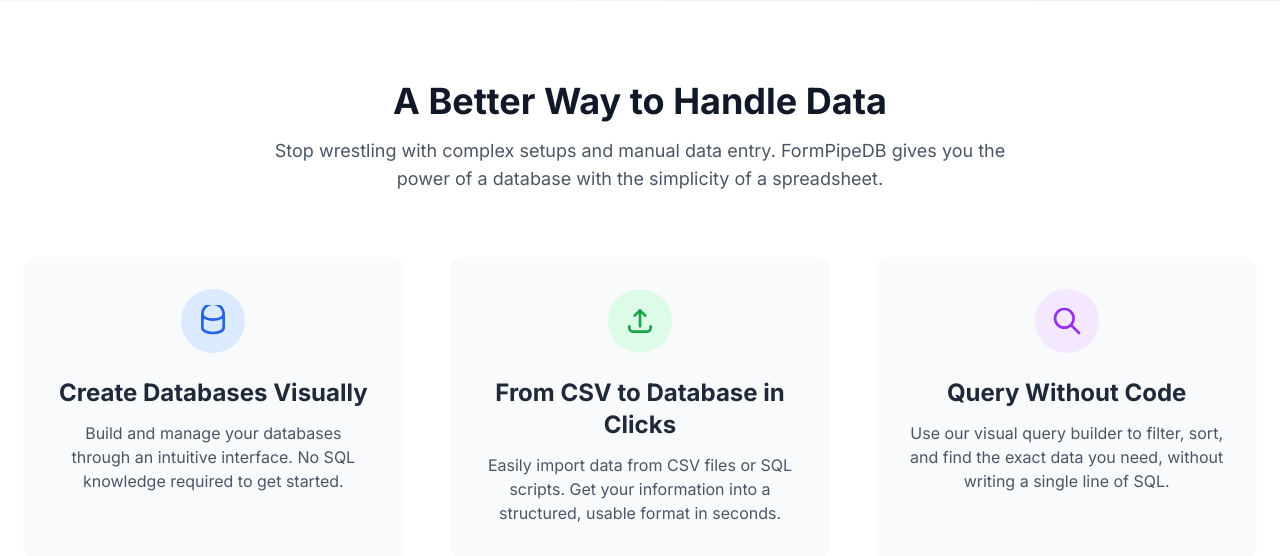
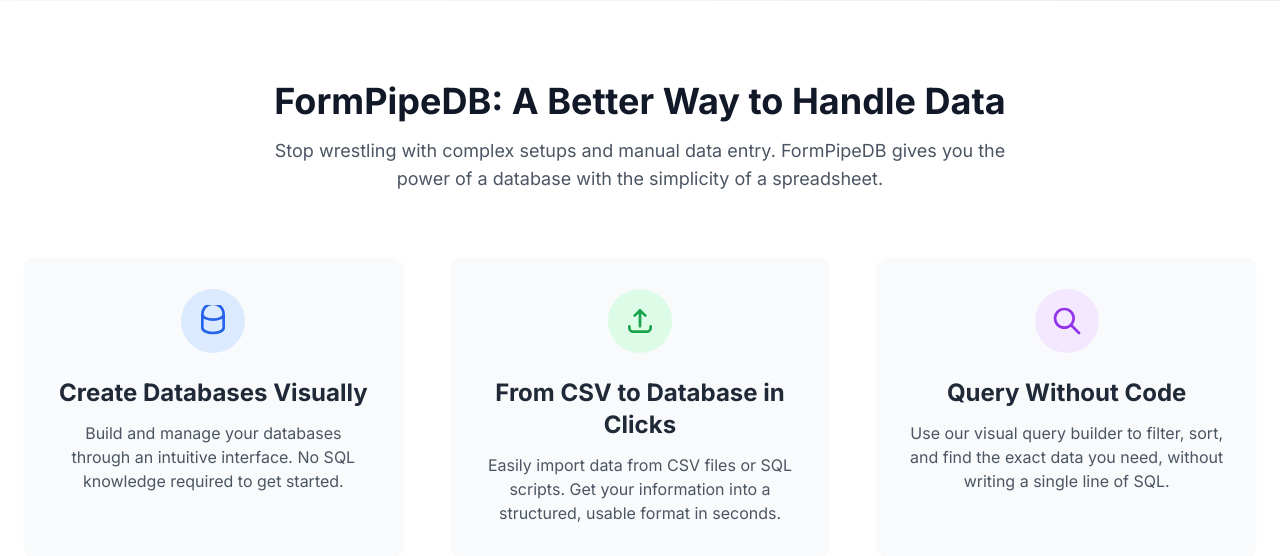
Before and after one commit to SakibHasanAdmin/formpipedb, a FastAPI app: page / in a window 1280 px wide. Shown: the part 708-1264 px from the top of the page. Run offline with FastAPI, Linux system fonts and the light colour scheme; some libraries are stand-ins or nearby versions.

Commit message:
seo management

```diff
--- a/templates/index.html
+++ b/templates/index.html
@@ -4,8 +4,8 @@
     <meta charset="UTF-8">
     <meta name="viewport" content="width=device-width, initial-scale=1.0">
     <meta name="robots" content="index, follow">
-    <meta name="description" content="FormPipeDB is a simple, no-code platform for creating and managing SQLite databases. Easily import, query, and export your data through an intuitive web interface. Perfect for developers and small businesses.">
-    <title>FormPipeDB | Simple No-Code SQLite Database Management</title>
+    <meta name="description" content="Welcome to FormPipeDB. Instantly turn CSVs or forms into a powerful, no-code database. FormPipeDB makes it easy to manage, query, and export your data.">
+    <title>FormPipeDB | No-Code Database Management | FormPipeDB</title>
     <script src="https://cdn.tailwindcss.com"></script>
     <link rel="preconnect" href="https://fonts.googleapis.com">
     <link rel="preconnect" href="https://fonts.gstatic.com" crossorigin>
@@ -56,7 +56,7 @@
 
         <section class="bg-white py-20">
             <div class="container mx-auto px-6 text-center">
-                <h2 class="text-3xl md:text-4xl font-bold text-gray-900 mb-4">A Better Way to Handle Data</h2>
+                <h2 class="text-3xl md:text-4xl font-bold text-gray-900 mb-4">FormPipeDB: A Better Way to Handle Data</h2>
                 <p class="text-lg text-gray-600 mb-16 max-w-3xl mx-auto">Stop wrestling with complex setups and manual data entry. FormPipeDB gives you the power of a database with the simplicity of a spreadsheet.</p>
                 <div class="grid grid-cols-1 md:grid-cols-3 gap-12">
                     <div class="bg-gray-50 p-8 rounded-xl shadow-sm hover:shadow-lg transition-shadow">
```
